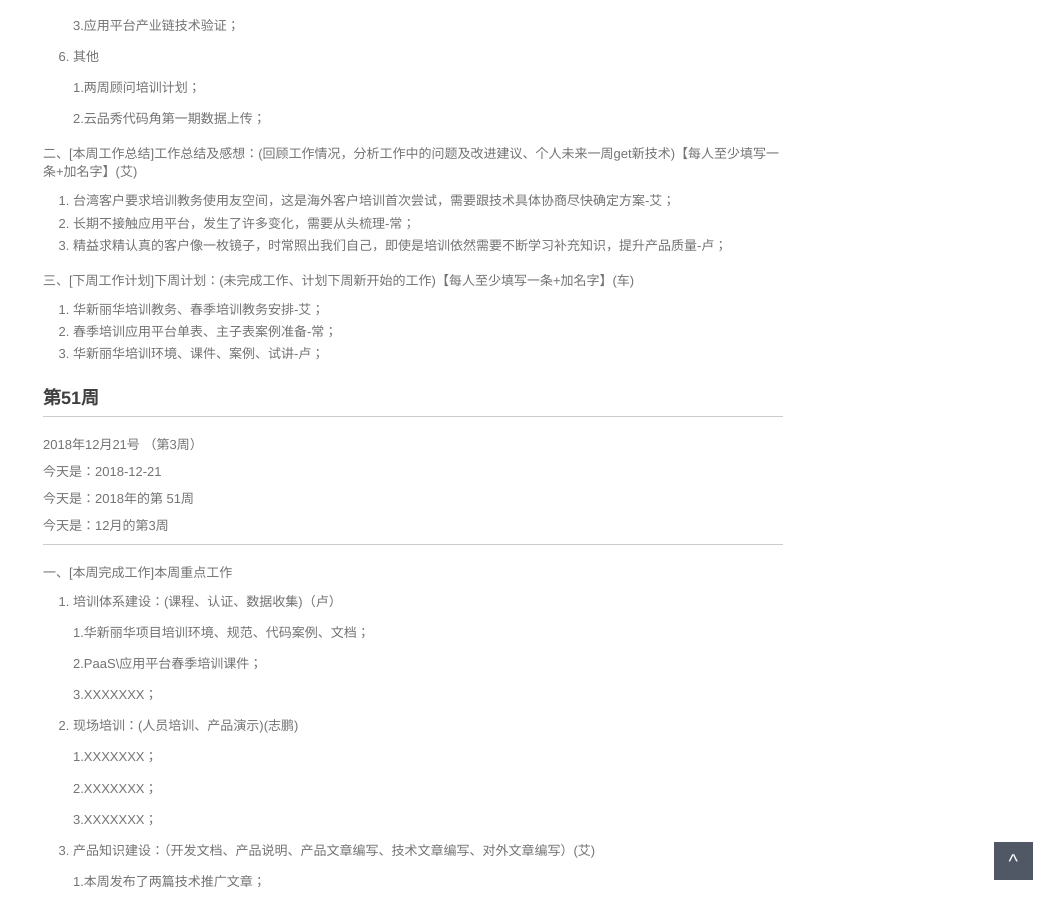
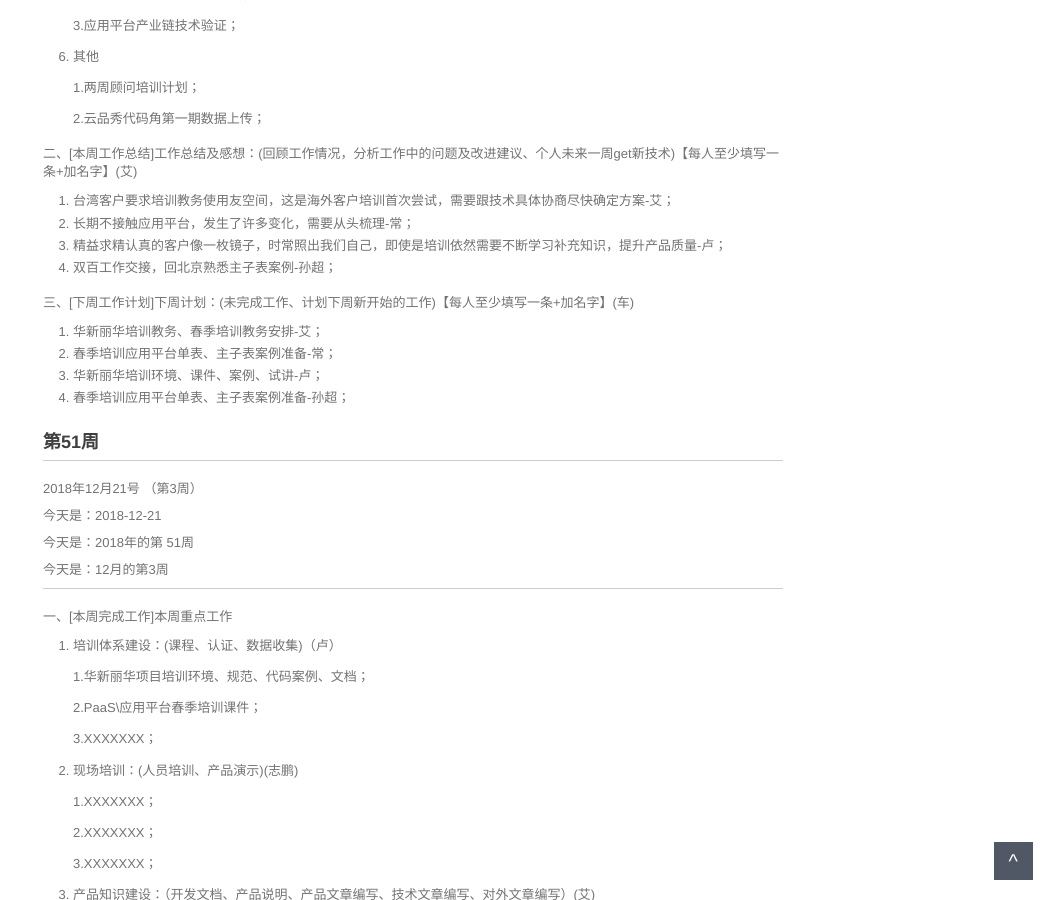
Before and after one commit to walllFlower/blog, a Jekyll site: the page built from _posts/2018-07-17-day_report_cxz.md, in a window 1280 px wide and 900 px high, scrolled down 1174 px. Shown: the whole window, without its empty margins (227-1280 px from the left). Built offline with Jekyll 4.4.1, drawn with Linux system fonts in a browser that asks for light colours; comment, search, counter and statistics services are not loaded.

Commit message:
Update 2018-07-17-day_report_cxz.md

```diff
--- a/_posts/2018-07-17-day_report_cxz.md
+++ b/_posts/2018-07-17-day_report_cxz.md
@@ -79,12 +79,14 @@ categories: 技术运营工作周报
 1. 台湾客户要求培训教务使用友空间，这是海外客户培训首次尝试，需要跟技术具体协商尽快确定方案-艾；
 2. 长期不接触应用平台，发生了许多变化，需要从头梳理-常；
 3. 精益求精认真的客户像一枚镜子，时常照出我们自己，即使是培训依然需要不断学习补充知识，提升产品质量-卢；
+4. 双百工作交接，回北京熟悉主子表案例-孙超；
 
 三、[下周工作计划]下周计划：(未完成工作、计划下周新开始的工作)【每人至少填写一条+加名字】(车)
 
 1. 华新丽华培训教务、春季培训教务安排-艾；
 2. 春季培训应用平台单表、主子表案例准备-常；
 3. 华新丽华培训环境、课件、案例、试讲-卢；
+4. 春季培训应用平台单表、主子表案例准备-孙超；
 
 
 ###  第51周
```
